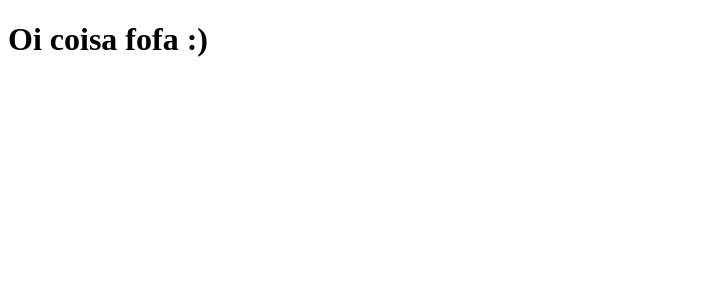
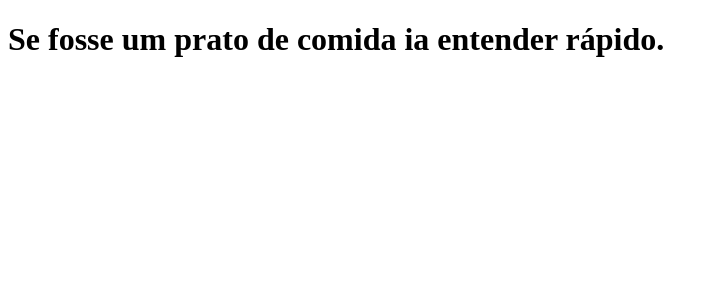
Before and after one commit to UbiratanNeto/clone-tabnews, a Next.js app: page / in a window 1280 px wide. Shown: the top 300 px of the page, without its empty margins (0-717 px from the left). Built offline with nearby package versions, Linux system fonts and the light colour scheme.

Commit message:
testando vercel

```diff
--- a/pages/index.js
+++ b/pages/index.js
@@ -1,5 +1,5 @@
 function Home() {
-  return <h1>Oi coisa fofa :)</h1>;
+  return <h1>Se fosse um prato de comida ia entender rápido.</h1>;
 }
 
 export default Home;
```
